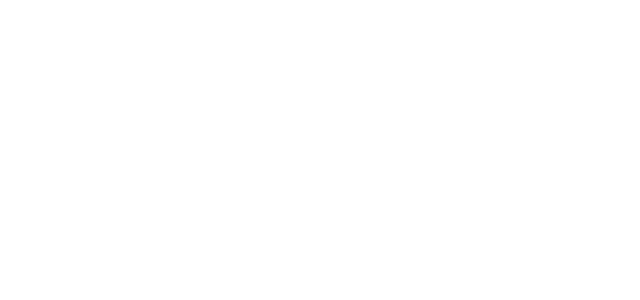
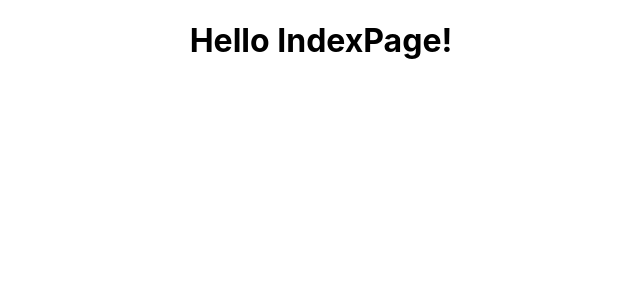
Before and after one commit to Mcclares/Vacation-Request, a React (Create React App) app: page / in a window 1280 px wide. Shown: the top 300 px of the page, without its empty margins (319-959 px from the left). Built offline with nearby package versions, Linux system fonts and the light colour scheme.

Commit message:
feat(App): implement IndexPage

```diff
--- a/src/App.js
+++ b/src/App.js
@@ -1,10 +1,11 @@
 import logo from './logo.svg';
 import './App.css';
+import IndexPage from "./pages/IndexPage";
 
 function App() {
   return (
     <div className="App">
-
+      <IndexPage/>
     </div>
   );
 }
```
